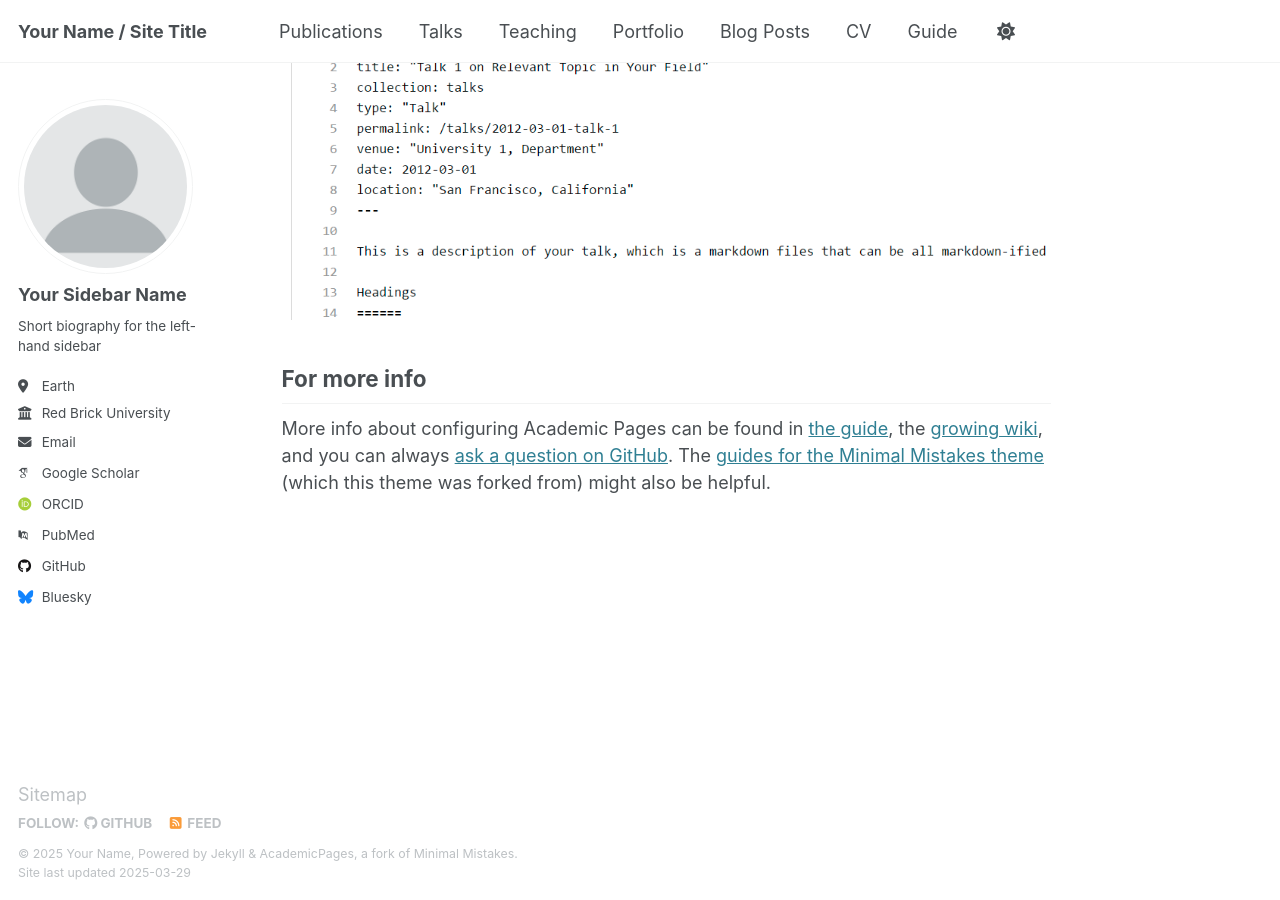
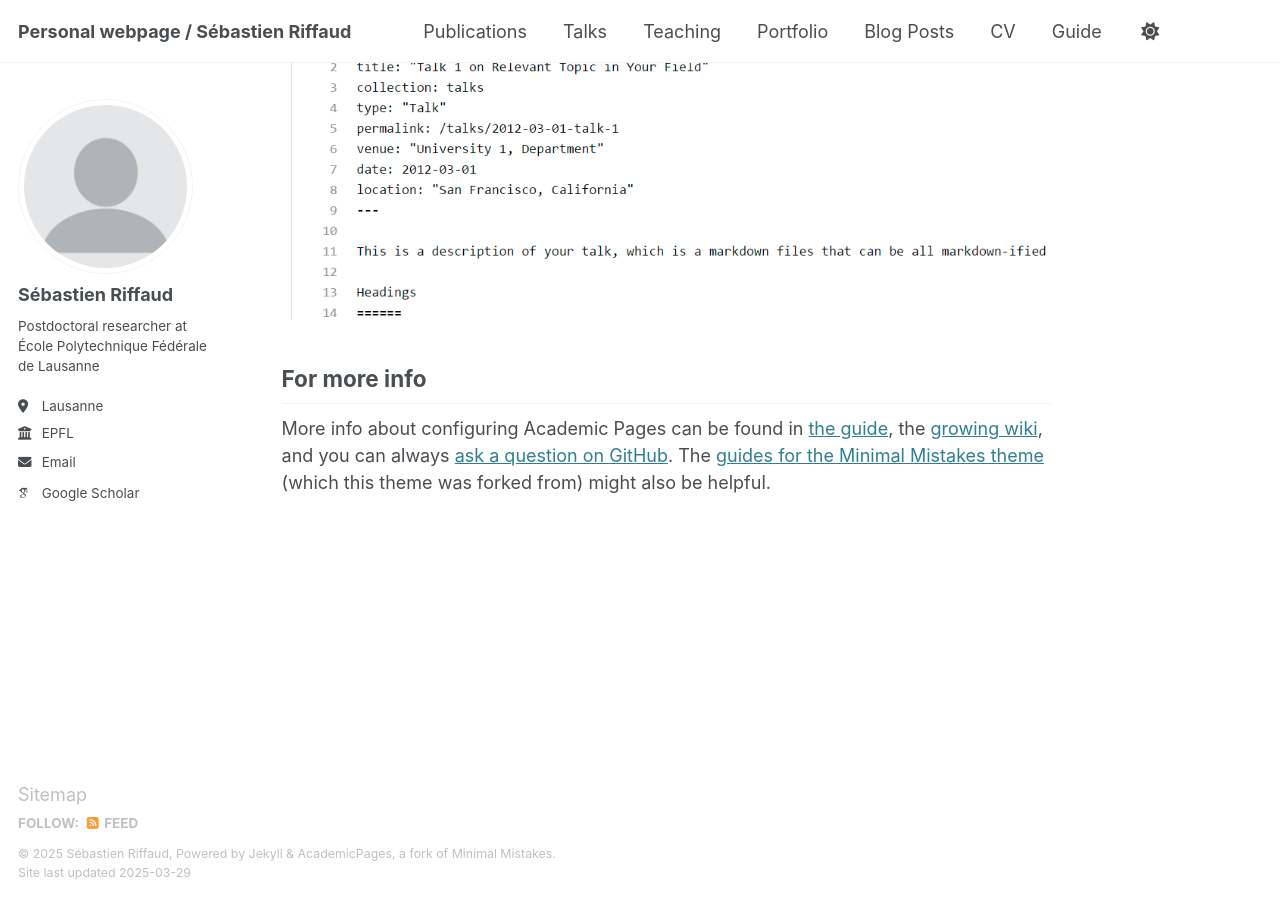
Before and after one commit to sebastienriffaud/sebastienriffaud.github.io, a Jekyll site: the page built from _pages/about.md, in a window 1280 px wide and 900 px high, scrolled down 2635 px. Built offline with Jekyll 4.4.1, drawn with Linux system fonts in a browser that asks for light colours; some web fonts are replaced.

Commit message:
Update _config.yml

```diff
--- a/_config.yml
+++ b/_config.yml
@@ -9,13 +9,13 @@
 # Basic Site Settings
 locale                   : "en-US"
 site_theme               : "default"
-title                    : "Your Name / Site Title"
+title                    : "Personal webpage / Sébastien Riffaud"
 title_separator          : "-"
-name                     : &name "Your Name"
-description              : &description "personal description"
-url                      : https://academicpages.github.io # the base hostname & protocol for your site e.g. "https://[your GitHub username].github.io"
+name                     : &name "Sébastien Riffaud"
+description              : &description "Postdoctoral researcher at École Polytechnique Fédérale de Lausanne"
+url                      : https://sebastienriffaud.github.io # the base hostname & protocol for your site e.g. "https://[your GitHub username].github.io"
 baseurl                  : "" # the subpath of your site, e.g. "/blog"
-repository               : "academicpages/academicpages.github.io"
+repository               : "sebastienriffaud/sebastienriffaud.github.io"
 
 # Site Author - The following control what appear as part of the author content on the side bar.
 #               If a field is blank the icon and link will not appear, otherwise it will be shown.
@@ -23,21 +23,21 @@ repository               : "academicpages/academicpages.github.io"
 author:
   # Biographic information
   avatar           : "profile.png"
-  name             : "Your Sidebar Name"
+  name             : "Sébastien Riffaud"
   pronouns         : # example: "she/her"
-  bio              : "Short biography for the left-hand sidebar"
-  location         : "Earth"
-  employer         : "Red Brick University"
+  bio              : "Postdoctoral researcher at École Polytechnique Fédérale de Lausanne"
+  location         : "Lausanne"
+  employer         : "EPFL"
   uri              : # URL
-  email            : "none@example.org"
+  email            : "sebastien.riffaud@epfl.ch"
 
   # Academic websites
   arxiv            : # URL - Update with the correct link to your profile
-  googlescholar    : "https://scholar.google.com/citations?user=PS_CX0AAAAAJ"
+  googlescholar    : "https://scholar.google.com/citations?user=vAlyHbMAAAAJ&hl=fr&oi=ao"
   impactstory      : # URL
-  orcid            : "http://orcid.org/yourorcidurl"
+  orcid            : # URL
   semantic         : # URL
-  pubmed           : "https://www.ncbi.nlm.nih.gov/pubmed/?term=john+snow"
+  pubmed           : # URL
   researchgate     : # URL
   scopus           : # URL
 
@@ -45,12 +45,12 @@ author:
   bitbucket        : # Username - Update with your username on the site
   codepen          : # Username
   dribbble         : # Username
-  github           : "academicpages"
+  github           : # Username
   kaggle           : # Username
   stackoverflow    : # User number or user number and name (i.e., use "1" or "1/jeff-atwood")
 
   # Social media
-  bluesky          : "bsky.app" # Replace this with you Bluesky username
+  bluesky          : # Username
   facebook         : # Username
   flickr           : # Username
   foursquare       : # Username
```
